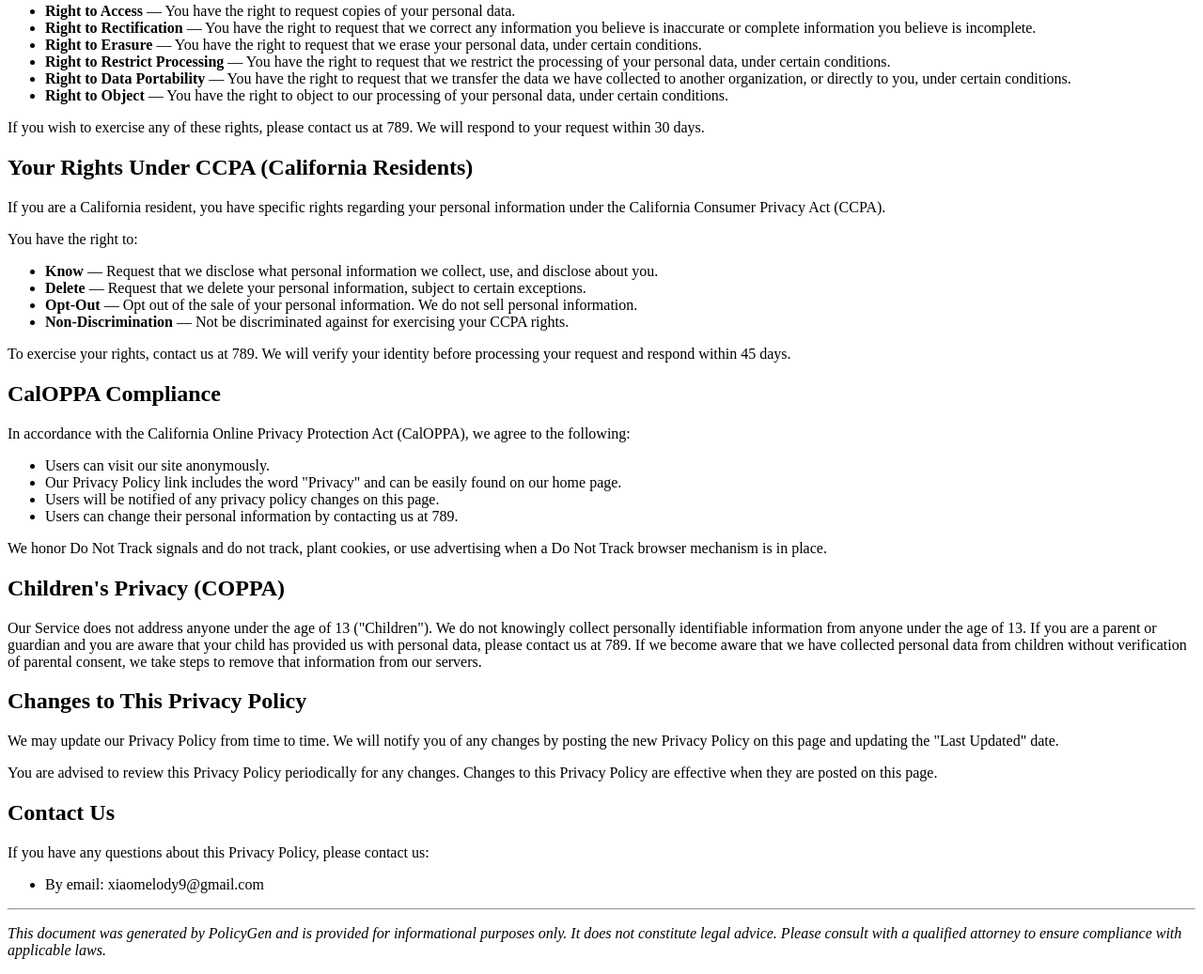
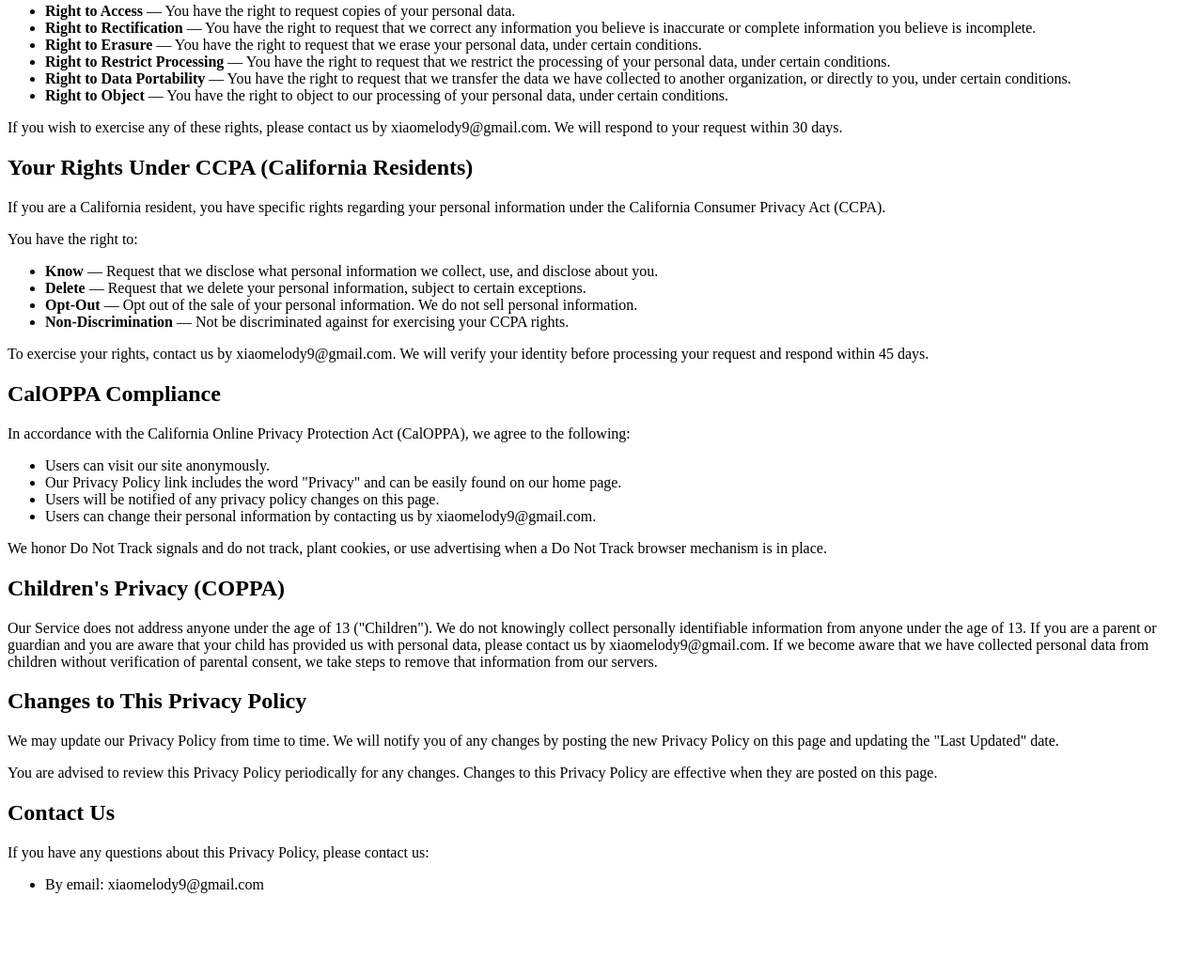
Before and after one commit to XiaoMelody/jump, a plain HTML site: page index.html in a window 1280 px wide. Shown: the part 1059-2096 px from the top of the page at 94% size. After the commit the page ends 2026 px from the top, so only its background shows below. Drawn offline with Linux system fonts and the light colour scheme.

Commit message:
Update index.html

```diff
--- a/index.html
+++ b/index.html
@@ -51,7 +51,7 @@
   <li><strong>Right to Data Portability</strong> — You have the right to request that we transfer the data we have collected to another organization, or directly to you, under certain conditions.</li>
   <li><strong>Right to Object</strong> — You have the right to object to our processing of your personal data, under certain conditions.</li>
 </ul>
-<p>If you wish to exercise any of these rights, please contact us at 789. We will respond to your request within 30 days.</p>
+<p>If you wish to exercise any of these rights, please contact us by xiaomelody9@gmail.com. We will respond to your request within 30 days.</p>
 
 
 <h2>Your Rights Under CCPA (California Residents)</h2>
@@ -63,7 +63,7 @@
   <li><strong>Opt-Out</strong> — Opt out of the sale of your personal information. We do not sell personal information.</li>
   <li><strong>Non-Discrimination</strong> — Not be discriminated against for exercising your CCPA rights.</li>
 </ul>
-<p>To exercise your rights, contact us at 789. We will verify your identity before processing your request and respond within 45 days.</p>
+<p>To exercise your rights, contact us by xiaomelody9@gmail.com. We will verify your identity before processing your request and respond within 45 days.</p>
 
 
 <h2>CalOPPA Compliance</h2>
@@ -72,13 +72,13 @@
   <li>Users can visit our site anonymously.</li>
   <li>Our Privacy Policy link includes the word &quot;Privacy&quot; and can be easily found on our home page.</li>
   <li>Users will be notified of any privacy policy changes on this page.</li>
-  <li>Users can change their personal information by contacting us at 789.</li>
+  <li>Users can change their personal information by contacting us by xiaomelody9@gmail.com.</li>
 </ul>
 <p>We honor Do Not Track signals and do not track, plant cookies, or use advertising when a Do Not Track browser mechanism is in place.</p>
 
 
 <h2>Children&#x27;s Privacy (COPPA)</h2>
-<p>Our Service does not address anyone under the age of 13 (&quot;Children&quot;). We do not knowingly collect personally identifiable information from anyone under the age of 13. If you are a parent or guardian and you are aware that your child has provided us with personal data, please contact us at 789. If we become aware that we have collected personal data from children without verification of parental consent, we take steps to remove that information from our servers.</p>
+<p>Our Service does not address anyone under the age of 13 (&quot;Children&quot;). We do not knowingly collect personally identifiable information from anyone under the age of 13. If you are a parent or guardian and you are aware that your child has provided us with personal data, please contact us by xiaomelody9@gmail.com. If we become aware that we have collected personal data from children without verification of parental consent, we take steps to remove that information from our servers.</p>
 
 
 <h2>Changes to This Privacy Policy</h2>
@@ -91,7 +91,3 @@
 <ul>
   <li>By email: xiaomelody9@gmail.com</li>
 </ul>
-
-
-<hr>
-<p><em>This document was generated by PolicyGen and is provided for informational purposes only. It does not constitute legal advice. Please consult with a qualified attorney to ensure compliance with applicable laws.</em></p>
```
